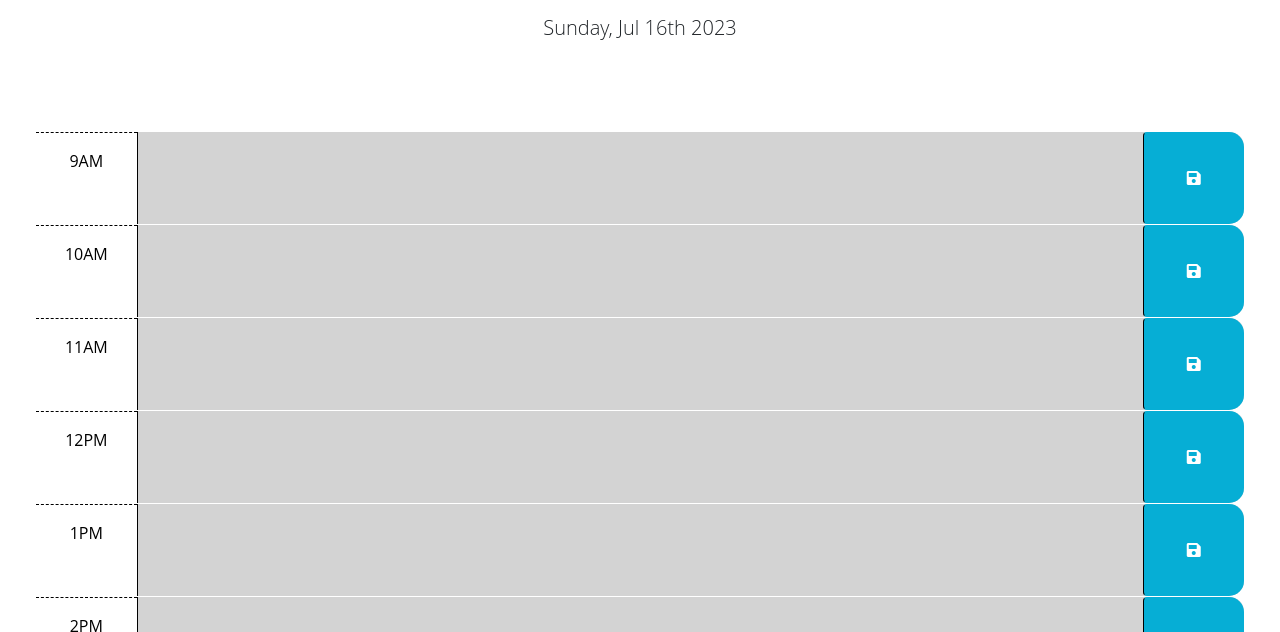
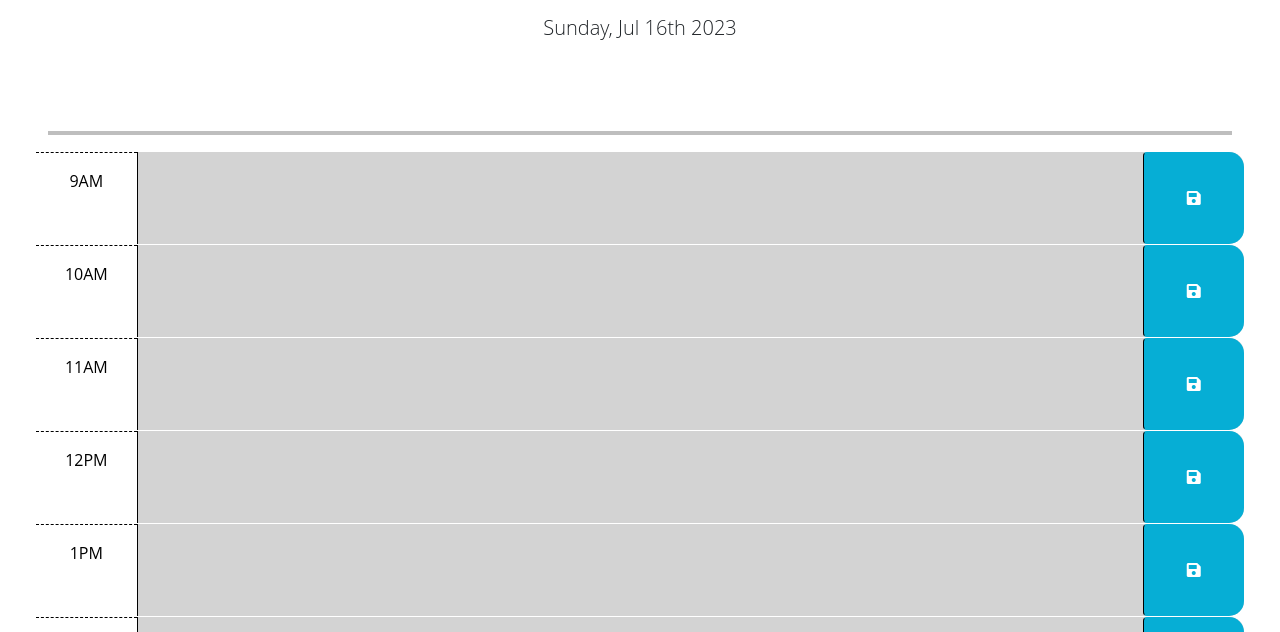
Before and after one commit to Bwilliams-88/scheduler, a plain HTML site: page index.html in a window 1280 px wide. Shown: the part 166-798 px from the top of the page. Drawn offline with nearby package versions, Linux system fonts and the light colour scheme.

Commit message:
finished README.md

```diff
--- a/Assets/css/style.css
+++ b/Assets/css/style.css
@@ -5,6 +5,11 @@ body {
 
 h1, p {
   text-align: center;
+}
+
+hr.divider {
+  border-top: solid 4px;
+  border-color: black;
 }
 
 textarea {
--- a/index.html
+++ b/index.html
@@ -32,6 +32,7 @@
     </header>
     <div class="container-fluid px-5">
 
+      <hr class="divider">
 
       <div id="hour-09" class="row time-block">
         <div class="col-2 col-md-1 hour text-center py-3">9AM</div>
```
Also changed, not shown: 1 other file.
